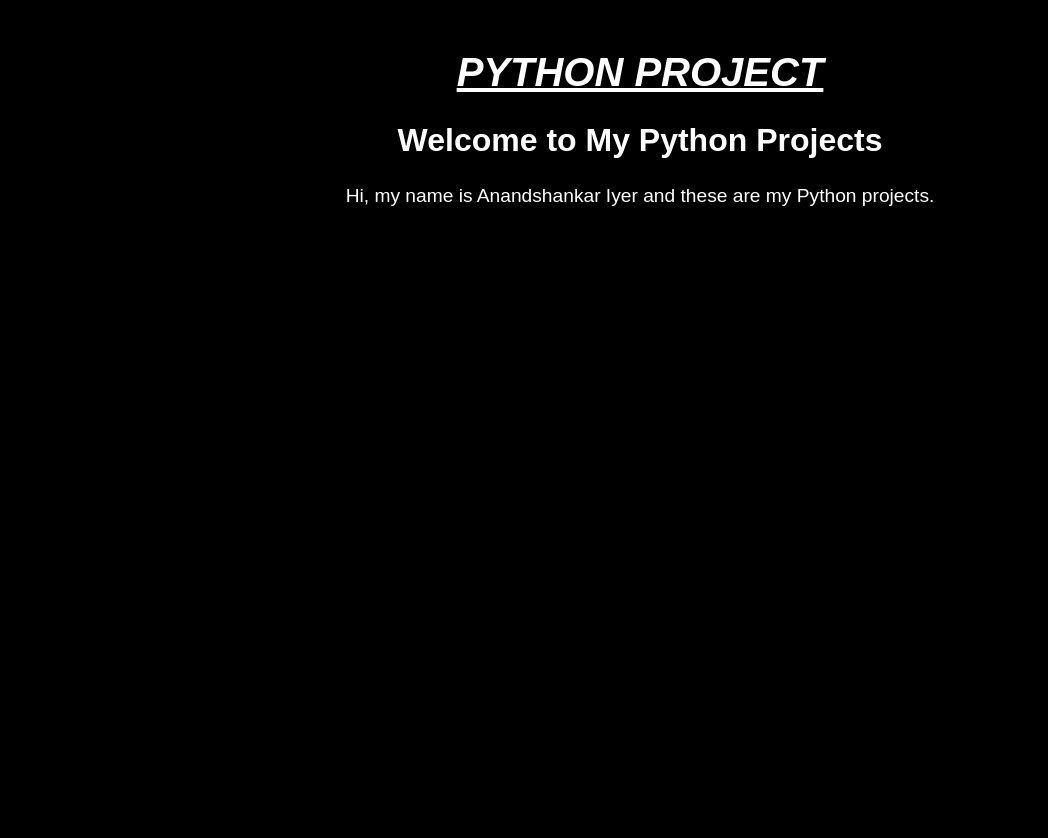
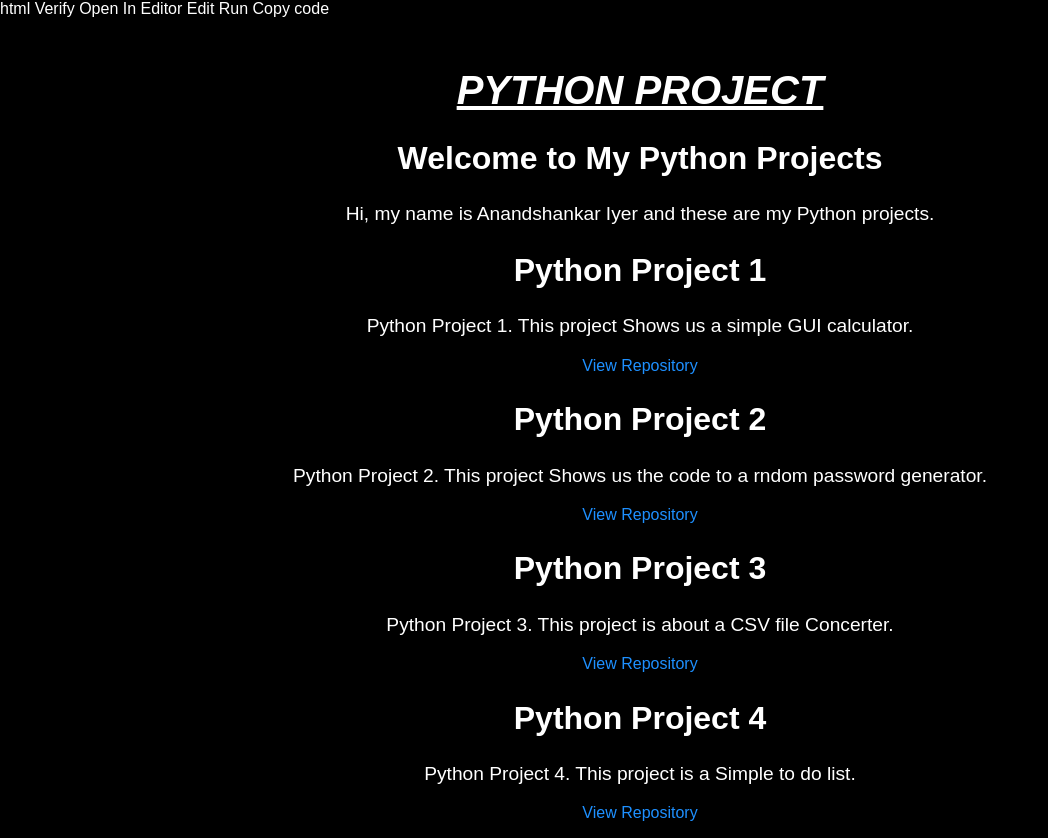
Before and after one commit to Anand13008/Python_projects.github.io, a plain HTML site: page index.html in a window 1280 px wide. Shown: the whole page, without its empty margins (0-1048 px from the left). Before the commit the page ends 800 px from the top, so only its background shows below. Drawn offline with Linux system fonts and the light colour scheme.

Commit message:
Update index.html

```diff
--- a/index.html
+++ b/index.html
@@ -1,3 +1,11 @@
+html
+
+Verify
+
+Open In Editor
+Edit
+Run
+Copy code
 <!DOCTYPE html>
 <html lang="en">
 <head>
@@ -29,6 +37,21 @@
             color: #ffffff; /* Paragraph text color */
             text-align: center; /* Center the paragraph text */
         }
+        ul {
+            list-style-type: none; /* Remove bullet points */
+            padding: 0; /* Remove padding */
+            text-align: center; /* Center the list */
+        }
+        li {
+            margin: 10px 0; /* Add margin between list items */
+        }
+        a {
+            text-decoration: none; /* Remove underline from links */
+            color: #1e90ff; /* Link color */
+        }
+        a:hover {
+            text-decoration: underline; /* Underline links on hover */
+        }
     </style>
 </head>
 <body>
@@ -37,5 +60,29 @@
     <h2>Welcome to My Python Projects</h2>
     <p>Hi, my name is Anandshankar Iyer and these are my Python projects.</p>
 
+    <h2>Python Project 1</h2>
+    <p>Python Project 1. This project Shows us a simple GUI calculator.</p>
+    <ul>
+        <li><a href="https://github.com/Anand13008/GUI_Calculator.git">View Repository</a></li>
+    </ul>
+
+    <h2>Python Project 2</h2>
+    <p>Python Project 2. This project Shows us the code to a rndom password generator.</p>
+    <ul>
+        <li><a href="https://github.com/Anand13008/Password_Generator.git">View Repository</a></li>
+    </ul>
+
+    <h2>Python Project 3</h2>
+    <p>Python Project 3. This project is about a CSV file Concerter.</p>
+    <ul>
+        <li><a href="https://github.com/Anand13008/CSV_Converter.git">View Repository</a></li>
+    </ul>
+
+    <h2>Python Project 4</h2>
+    <p>Python Project 4. This project is a Simple to do list.</p>
+    <ul>
+        <li><a href="https://github.com/Anand13008/TODOLIST.git">View Repository</a></li>
+    </ul>
+
 </body>
 </html>
```
